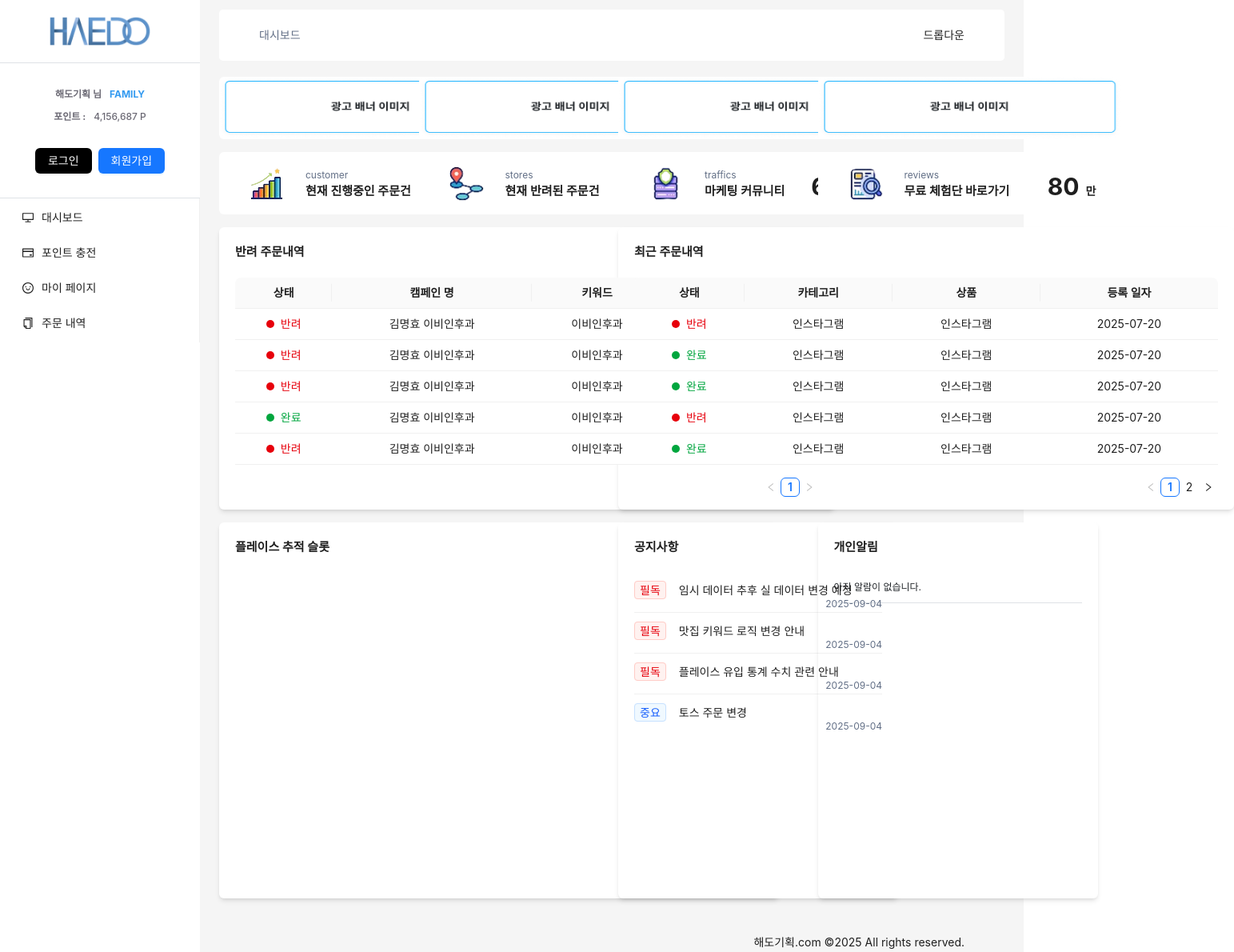
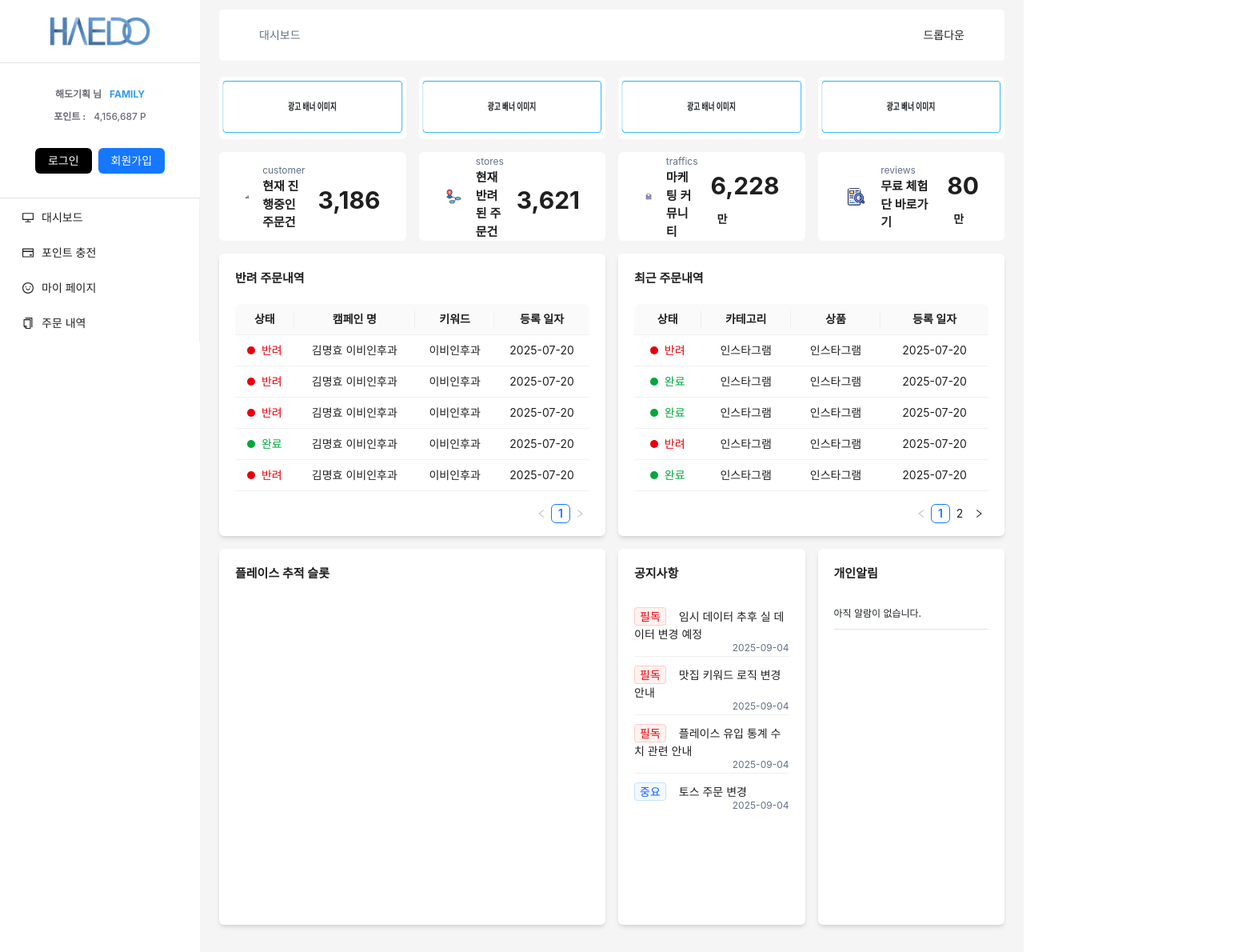
Before and after one commit to heerokj/haedo-front-next, a Next.js app: page /dashboard in a window 1280 px wide. Shown: the top 1190 px of the page at 80% size, 1543 px wide, since content can reach past the window. Built offline with nearby package versions, Linux system fonts and the light colour scheme.

Commit message:
style : 화면 비율 축소 시 대시보드 패널 겹침 수정

```diff
--- a/src/features/main/dashboard/components/BannerCard.tsx
+++ b/src/features/main/dashboard/components/BannerCard.tsx
@@ -10,7 +10,7 @@ export default function BannerCard({ img, key }: Prop) {
   return (
     <div
       key={key}
-      className="min-h-[78px] min-w-[380px] bg-white rounded-md relative overflow-hidden"
+      className="min-h-[78px] w-full bg-white rounded-md relative overflow-hidden"
     >
       <Image src={img} alt="img" fill className="object-fill" />
     </div>
--- a/src/features/main/dashboard/components/NoticeList.tsx
+++ b/src/features/main/dashboard/components/NoticeList.tsx
@@ -22,7 +22,7 @@ const data = [
 
 export default function NoticeList() {
   return (
-    <div className="min-h-[470px] min-w-[350px] bg-white rounded-md p-5 shadow-md">
+    <div className="min-h-[470px] w-full bg-white rounded-md p-5 shadow-md">
       <PanelTitle title="공지사항" />
       <List
         itemLayout="horizontal"
--- a/src/features/main/dashboard/components/PersonalPanel.tsx
+++ b/src/features/main/dashboard/components/PersonalPanel.tsx
@@ -3,7 +3,7 @@ import PanelTitle from "../../common/PanelTitle";
 
 export default function PersonalPanel() {
   return (
-    <div className="min-h-[470px] min-w-[350px] bg-white rounded-md p-5 shadow-md">
+    <div className="min-h-[470px] w-full bg-white rounded-md p-5 shadow-md">
       <PanelTitle title="개인알림" />
       {/* 구현 예정 */}
       <p className="text-[#212529] border-b border-[#DEE2E6] py-2.5 text-[12px]">
--- a/src/features/main/dashboard/components/PlaceChart.tsx
+++ b/src/features/main/dashboard/components/PlaceChart.tsx
@@ -3,7 +3,7 @@ import PanelTitle from "../../common/PanelTitle";
 
 export default function PlaceChart() {
   return (
-    <div className="col-span-2 min-h-[470px] min-w-[700px] bg-white rounded-md p-5 shadow-md">
+    <div className="col-span-2 min-h-[470px] w-full bg-white rounded-md p-5 shadow-md">
       <PanelTitle title="플레이스 추적 슬롯" />
     </div>
   );
--- a/src/features/main/dashboard/components/RecentOrdersTable.tsx
+++ b/src/features/main/dashboard/components/RecentOrdersTable.tsx
@@ -102,7 +102,7 @@ const data: DataType[] = [
 
 export default function RecentOrdersTable() {
   return (
-    <div className="min-h-[230px] min-w-[770px] bg-white rounded-md px-5 pt-5 pb-0 shadow-md">
+    <div className="min-h-[230px] w-full bg-white rounded-md px-5 pt-5 pb-0 shadow-md">
       <PanelTitle title="최근 주문내역" />
       {/* <BlueButton title="바로가기" /> */}
       <Table<DataType>
--- a/src/features/main/dashboard/components/RejectedOrdersTable.tsx
+++ b/src/features/main/dashboard/components/RejectedOrdersTable.tsx
@@ -96,7 +96,7 @@ const data: DataType[] = [
 
 export default function RejectedOrdersTable() {
   return (
-    <div className="min-h-[230px] min-w-[770px] bg-white rounded-md px-5 pt-5 pb-0 shadow-md">
+    <div className="min-h-[230px] w-full bg-white rounded-md px-5 pt-5 pb-0 shadow-md">
       <PanelTitle title="반려 주문내역" />
       <Table<DataType>
         columns={columns}
--- a/src/features/main/dashboard/components/SummaryCard.tsx
+++ b/src/features/main/dashboard/components/SummaryCard.tsx
@@ -11,15 +11,7 @@ type Props = {
 
 export default function SummaryCard({ img, title, tag, data }: Props) {
   return (
-    <div
-      style={{
-        minHeight: 78,
-        minWidth: 380,
-        background: "#FFFFFF",
-        borderRadius: "6px",
-      }}
-      className="flex gap-4 px-8 items-center"
-    >
+    <div className="min-h-[78px] w-full bg-white rounded-md flex gap-4 px-8 items-center">
       <div className="flex-[0.2]">
         <Image src={img} width={55} height={55} alt="img" />
       </div>
```
